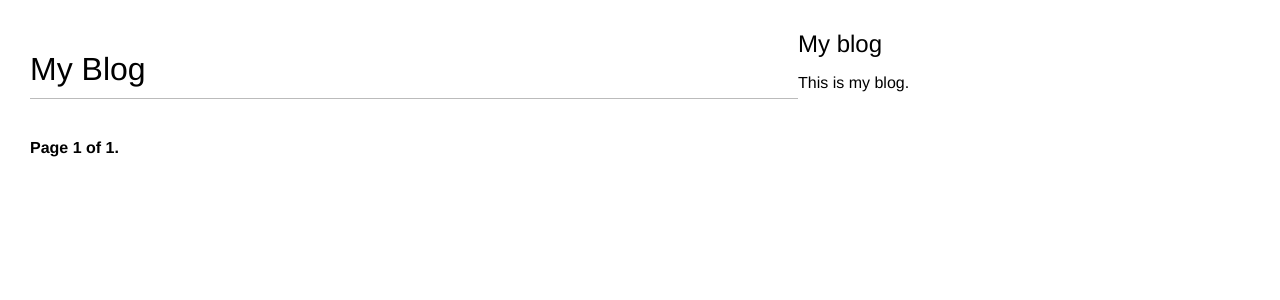
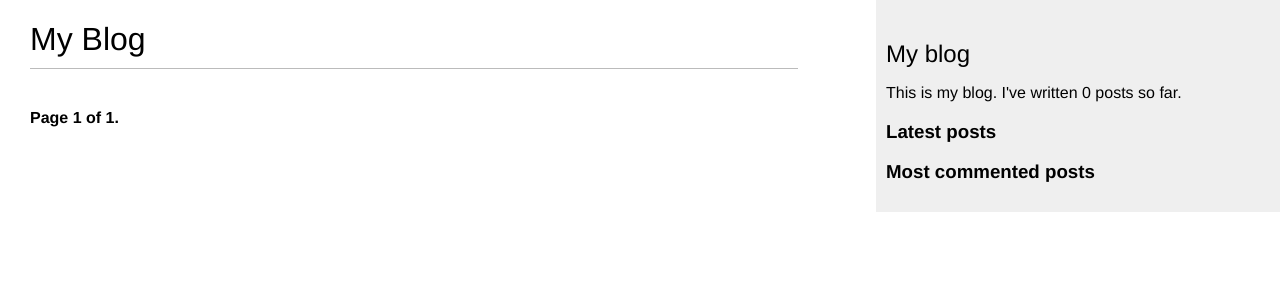
Before and after one commit to Zahra-Nasiri/Django-4-By-Example-Projects, a Django app: page /blog/ in a window 1280 px wide. Shown: the top 300 px of the page. Run offline with Django 4.2, Linux system fonts and the light colour scheme; data that the repository does not hold is empty.

Commit message:
add custome template tag

```diff
--- a/First Project/mysite/blog/templates/blog/base.html
+++ b/First Project/mysite/blog/templates/blog/base.html
@@ -1,3 +1,4 @@
+{% load blog_tags %}
 {% load static %}
 <!DOCTYPE html>
 <html>
@@ -10,9 +11,23 @@
             {% block content %}
             {% endblock content %}
         </div>
-        <div class="sidebar">
+        <div id="sidebar">
             <h2>My blog</h2>
-            <p>This is my blog.</p>
+            <p>
+                This is my blog.
+                I've written {% total_posts %} posts so far.
+            </p>
+            <h3>Latest posts</h3>
+            {% show_latest_posts 3 %}
+            <h3>Most commented posts</h3>
+            {% get_most_commented_posts as most_commented_posts %}
+            <ul>
+                {% for post in most_commented_posts %}
+                    <li>
+                        <a href="{{ post.get_absolute_url }}">{{ post.title }}</a>
+                    </li>
+                {% endfor %}
+            </ul>
         </div>
 
     </body>
--- /dev/null
+++ b/First Project/mysite/blog/templates/blog/post/latest_posts.html
@@ -0,0 +1,7 @@
+<ul>
+    {% for post in latest_posts %}
+    <li>
+        <a href="{{ post.get_absolute_url }}">{{ post.title }}</a>
+    </li>
+    {% endfor %}
+</ul>
--- /dev/null
+++ b/First Project/mysite/blog/templatetags/blog_tags.py
@@ -0,0 +1,23 @@
+from django import template
+from django.db.models import Count
+from ..models import Post
+
+register = template.Library()
+
+
+@register.simple_tag
+def get_most_commented_posts(count=5):
+    return Post.published.annotate(
+        total_comments=Count('comments')
+    ).order_by('-total_comments')[:count]
+
+
+@register.simple_tag
+def total_posts():
+    return Post.published.count()
+
+
+@register.inclusion_tag('blog/post/latest_posts.html')
+def show_latest_posts(count=5):
+    latest_posts = Post.published.order_by('-publish')[:count]
+    return {'latest_posts': latest_posts}
```
Also changed, not shown: First Project/mysite/blog/templatetags/__init__.py (added).
